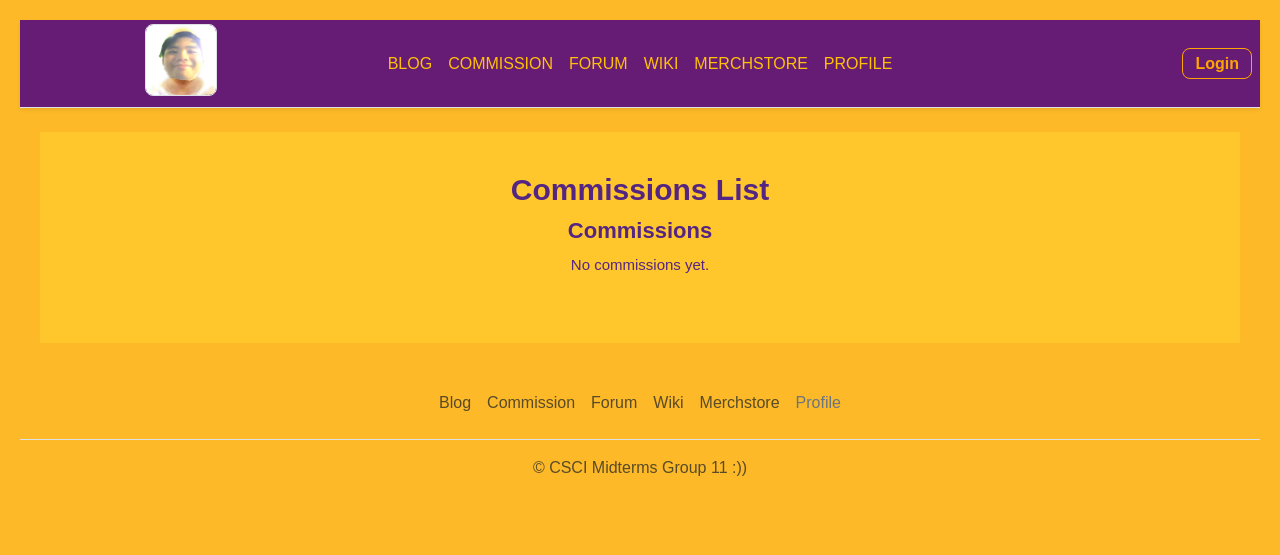
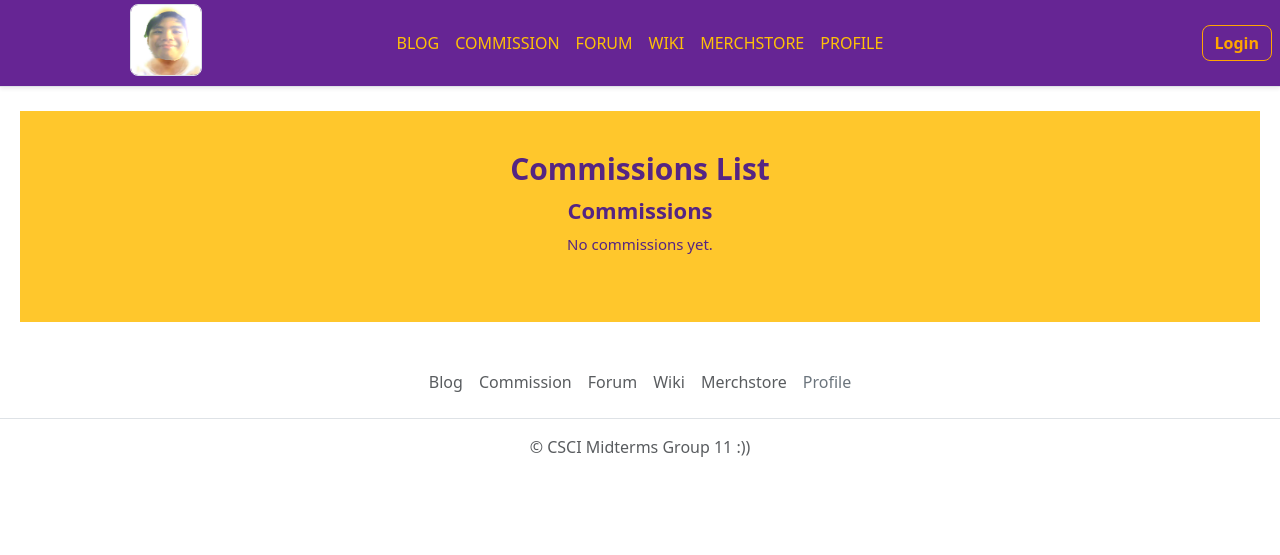
Before and after one commit to miksingsoju/hobbysite-CD-11, a Django app: page /commissions/list/ in a window 1280 px wide. Shown: the top 555 px of the page. Run offline with Django 5.2, Linux system fonts and the light colour scheme; data that the repository does not hold is empty.

Commit message:
modify custom css of commissions app to more closely resemble other pages

```diff
--- a/hobbysite/commissions/static/commissionsstyle.css
+++ b/hobbysite/commissions/static/commissionsstyle.css
@@ -1,9 +1,3 @@
-body {
-    font-family: Arial, sans-serif;
-    background-color: #FDB927;
-    padding: 20px;
-}
-
 h1 {
     font-size: 30px;
     font-weight: bold;
```
